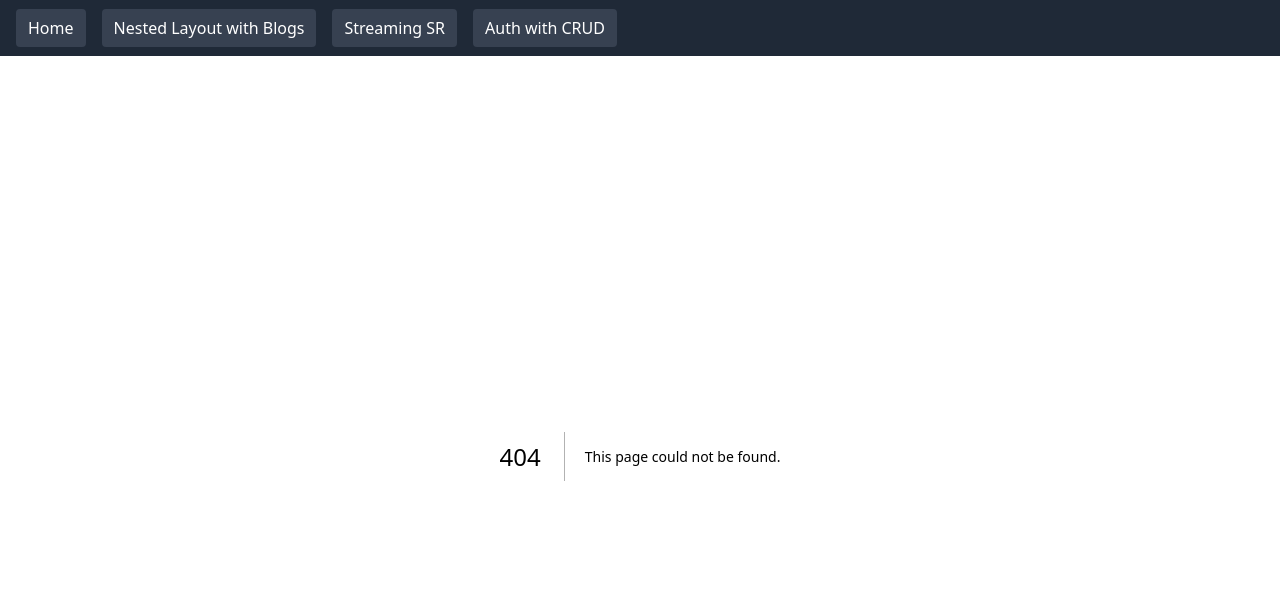
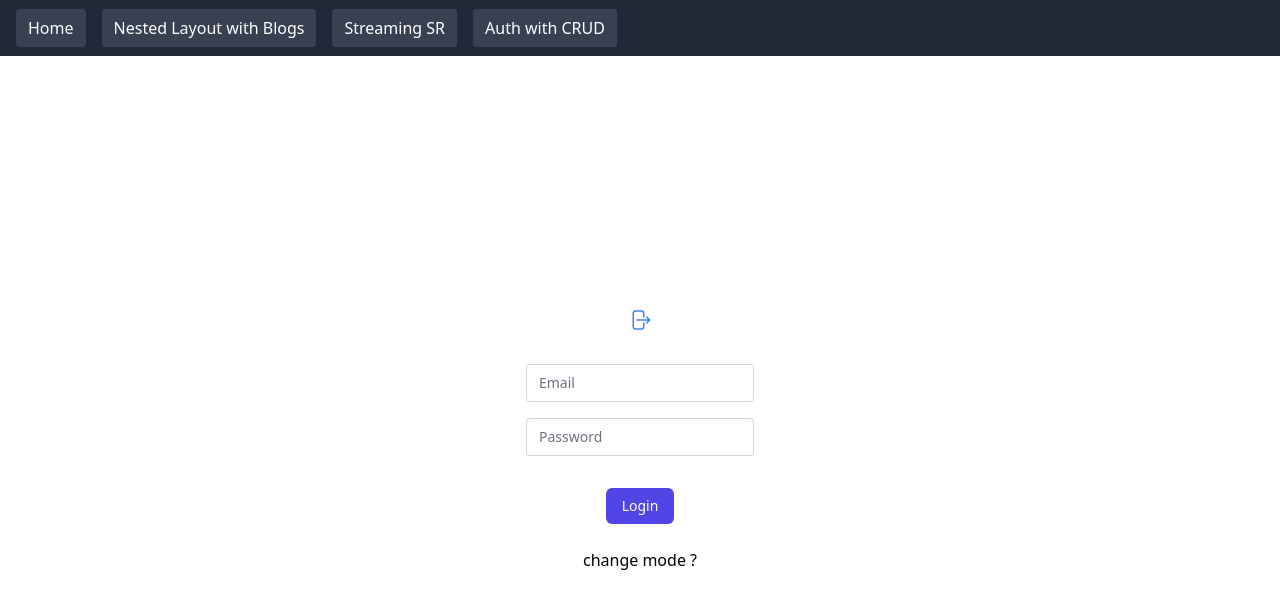
Before and after one commit to suzu1997/next13-app-router-udemy, a Next.js app: page /auth in a window 1280 px wide. Before the commit this address had no page. Shown: the top 608 px of the page. Built offline with nearby package versions, Linux system fonts and the light colour scheme; no server answers.

Commit message:
✨ supabase authで認証機能作成

```diff
--- /dev/null
+++ b/app/auth/layout.tsx
@@ -0,0 +1,48 @@
+import { createServerClient, type CookieOptions } from '@supabase/ssr'
+import { cookies } from 'next/headers'
+import { SupabaseListener } from '../components/supabase-listener'
+
+export default async function Layout({
+  children,
+}: {
+  children: React.ReactNode
+}) {
+  const cookieStore = cookies()
+  const supabase = createServerClient(
+    process.env.NEXT_PUBLIC_SUPABASE_URL!,
+    process.env.NEXT_PUBLIC_SUPABASE_ANON_KEY!,
+    {
+      cookies: {
+        get(name: string) {
+          return cookieStore.get(name)?.value
+        },
+        set(name: string, value: string, options: CookieOptions) {
+          try {
+            // @ts-ignore
+            cookieStore.set({ name, value, ...options })
+          } catch (error) {
+            console.log(error)
+          }
+        },
+        remove(name: string, options: CookieOptions) {
+          try {
+            // @ts-ignore
+            cookieStore.set({ name, value: '', ...options })
+          } catch (error) {
+            console.log(error)
+          }
+        },
+      },
+    }
+  )
+  // サーバーサイドに保存されているアクセストークンを取得
+  const {
+    data: { session },
+  } = await supabase.auth.getSession()
+  return (
+    <>
+      <SupabaseListener accessToken={session?.access_token} />
+      {children}
+    </>
+  )
+}
--- /dev/null
+++ b/app/auth/page.tsx
@@ -0,0 +1,9 @@
+import { Auth } from '@/app/components/auth'
+
+export default function AuthPage() {
+  return (
+    <main className="flex h-[calc(100vh-56px)] flex-col items-center justify-center">
+      <Auth />
+    </main>
+  )
+}
--- /dev/null
+++ b/app/components/auth.tsx
@@ -0,0 +1,92 @@
+'use client'
+import { useState, FormEvent } from 'react'
+import { useRouter } from 'next/navigation'
+import { ArrowRightOnRectangleIcon } from '@heroicons/react/24/solid'
+import { createClient } from '@/utils/supabase'
+import { useStore } from '@/store'
+
+export const Auth = () =>  {
+  const supabase = createClient()
+  const { loginUser } = useStore()
+  const [isLogin, setIsLogin] = useState(true)
+  const [email, setEmail] = useState('')
+  const [password, setPassword] = useState('')
+  const router = useRouter()
+  const handleSubmit = async (e: FormEvent<HTMLFormElement>) => {
+    e.preventDefault()
+    if (isLogin) {
+      const { error } = await supabase.auth.signInWithPassword({
+        email,
+        password,
+      })
+      setEmail('')
+      setPassword('')
+      if (error) {
+        alert(error.message)
+      } else {
+        router.push('/')
+      }
+    } else {
+      const { error } = await supabase.auth.signUp({
+        email,
+        password,
+      })
+      setEmail('')
+      setPassword('')
+      if (error) {
+        alert(error.message)
+      }
+    }
+  }
+  return (
+    <div className="flex flex-col items-center justify-center">
+      <p>{loginUser.email}</p>
+      <ArrowRightOnRectangleIcon
+        className="my-6 h-6 w-6 cursor-pointer text-blue-500"
+        onClick={() => {
+          supabase.auth.signOut()
+        }}
+      />
+      <form onSubmit={handleSubmit}>
+        <div>
+          <input
+            type="text"
+            required
+            className="my-2 rounded border border-gray-300 px-3 py-2 text-sm placeholder-gray-500 focus:outline-none"
+            placeholder="Email"
+            value={email}
+            onChange={(e) => {
+              setEmail(e.target.value)
+            }}
+          />
+        </div>
+        <div>
+          <input
+            type="password"
+            required
+            className="my-2 rounded border border-gray-300 px-3 py-2 text-sm  placeholder-gray-500 focus:outline-none"
+            placeholder="Password"
+            value={password}
+            onChange={(e) => {
+              setPassword(e.target.value)
+            }}
+          />
+        </div>
+        <div className="my-6 flex justify-center text-sm">
+          <button
+            type="submit"
+            className=" rounded-md bg-indigo-600 py-2 px-4 text-sm font-medium text-white hover:bg-indigo-700"
+          >
+            {isLogin ? 'Login' : 'Register'}
+          </button>
+        </div>
+      </form>
+      <p
+        onClick={() => setIsLogin(!isLogin)}
+        className="cursor-pointer font-medium hover:text-indigo-500"
+      >
+        change mode ?
+      </p>
+    </div>
+  )
+}
--- /dev/null
+++ b/app/components/supabase-listener.tsx
@@ -0,0 +1,34 @@
+'use client'
+import { useEffect } from 'react'
+import { useRouter } from 'next/navigation'
+import { createClient } from '@/utils/supabase'
+import { useStore } from '@/store'
+
+export const SupabaseListener = ({
+  accessToken,
+}: {
+  accessToken?: string
+}) => {
+  const supabase = createClient()
+  const router = useRouter()
+  const { updateLoginUser } = useStore()
+  useEffect(() => {
+    const getUserInfo = async () => {
+      const { data } = await supabase.auth.getSession()
+      if (data.session) {
+        updateLoginUser({
+          id: data.session?.user.id,
+          email: data.session?.user.email!,
+        })
+      }
+    }
+    getUserInfo()
+    supabase.auth.onAuthStateChange((_, session) => {
+      updateLoginUser({ id: session?.user.id, email: session?.user.email! })
+      if (session?.access_token !== accessToken) {
+        router.refresh()
+      }
+    })
+  }, [accessToken, router, supabase.auth, updateLoginUser])
+  return null
+}
--- a/package.json
+++ b/package.json
@@ -10,7 +10,7 @@
   },
   "dependencies": {
     "@heroicons/react": "2.0.17",
-    "@supabase/auth-helpers-nextjs": "0.6.1",
+    "@supabase/ssr": "^0.3.0",
     "@supabase/supabase-js": "2.21.0",
     "autoprefixer": "^10.4.19",
     "date-fns": "2.30.0",
--- /dev/null
+++ b/store/index.ts
@@ -0,0 +1,35 @@
+import { create } from 'zustand';
+
+type EditedTask = {
+  id: string;
+  title: string | null;
+};
+
+type LoginUser = {
+  id: string | undefined;
+  email: string | undefined;
+};
+
+type State = {
+  editedTask: EditedTask;
+  updateEditedTask: (payload: EditedTask) => void;
+  resetEditedTask: () => void;
+  loginUser: LoginUser;
+  updateLoginUser: (payload: LoginUser) => void;
+  resetLoginUser: () => void;
+};
+
+export const useStore = create<State>((set) => ({
+  editedTask: { id: "", title: "" },
+  updateEditedTask: (payload) =>
+    set({
+      editedTask: payload
+    }),
+  resetEditedTask: () => set({ editedTask: { id: "", title: "" } }),
+  loginUser: { id: "", email: "" },
+  updateLoginUser: (payload) =>
+    set({
+      loginUser: payload
+    }),
+  resetLoginUser: () => set({ loginUser: { id: "", email: "" } })
+}));
--- /dev/null
+++ b/utils/supabase.ts
@@ -0,0 +1,8 @@
+import { createBrowserClient } from '@supabase/ssr';
+
+export function createClient() {
+  return createBrowserClient(
+    process.env.NEXT_PUBLIC_SUPABASE_URL as string,
+    process.env.NEXT_PUBLIC_SUPABASE_ANON_KEY as string,
+  );
+}
```
Also changed, not shown: 1 other file (tests, documents, lock files or other folders).
